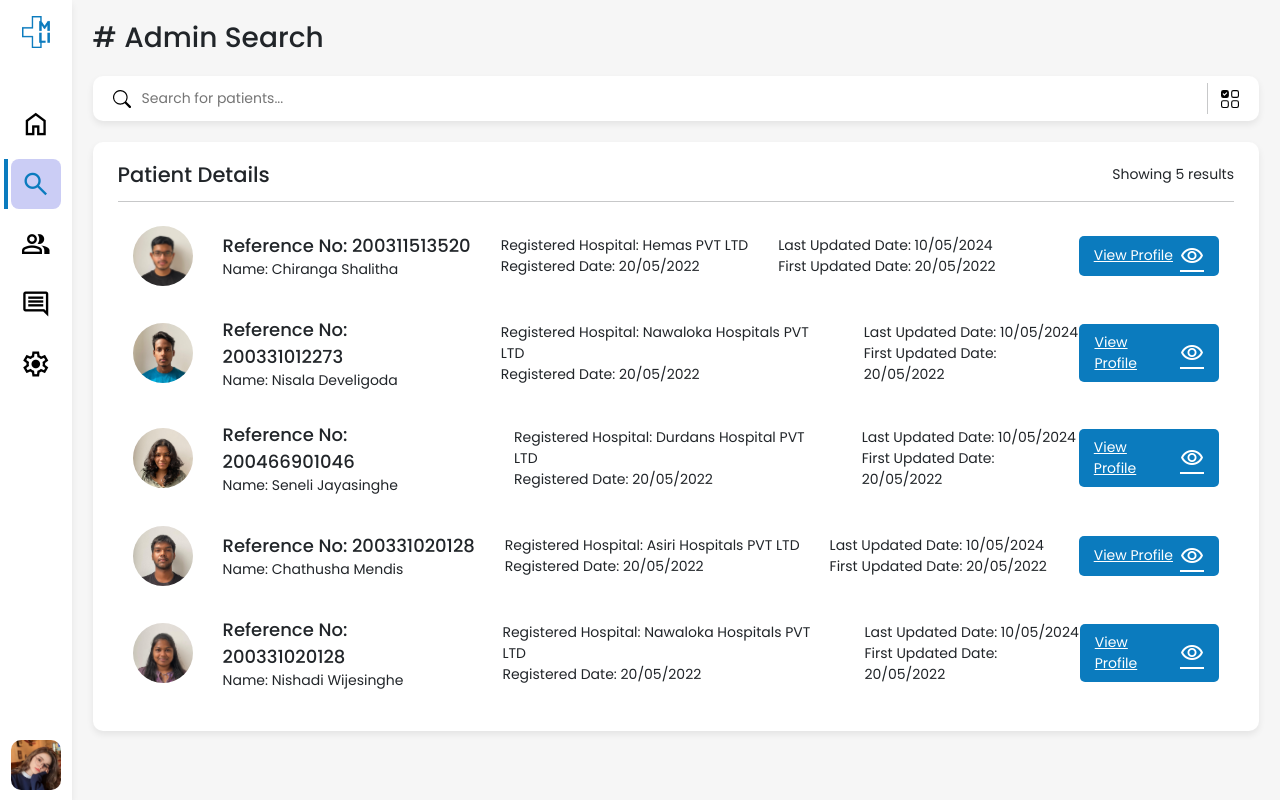
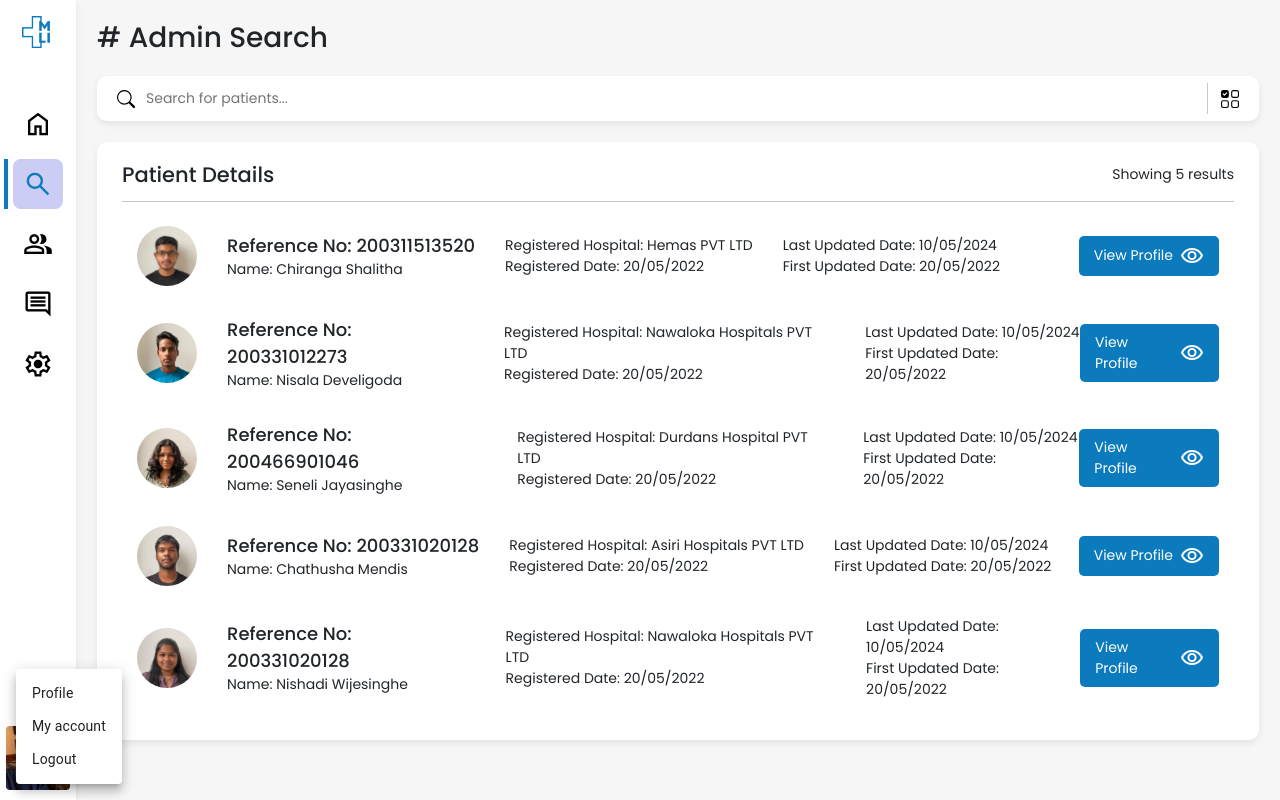
Before and after one commit to mendisofficial/MedicaLink-frontend, a React (Vite) app: page /search in a window 1280 px wide. Both pictures are taken after a click on the button 35 px from the left and 765 px from the top of the page. Built offline with nearby package versions, Linux system fonts and the light colour scheme.

Commit message:
Configured the admin and patient route access control

```diff
--- a/src/App.css
+++ b/src/App.css
@@ -2,10 +2,6 @@
   background-color: #fff;
   box-shadow: 0 0.25rem 0.50rem rgba(0, 0, 0, 0.075);
   /* box-shadow: 0 0.5rem 1rem rgba(0, 0, 0, 0.15); */
-}
-
-a {
-  text-decoration: none;
 }
 
 /* ==== Main Container Start ==== */
--- a/src/App.tsx
+++ b/src/App.tsx
@@ -15,7 +15,7 @@ import { UseUser } from './components/auth/UserContext.tsx'
 import UserLogIn from './components/login/UserLogIn.tsx'
 
 function App() {
-  const { user, setUser } = UseUser();
+  const { user } = UseUser();
 
   // Route definition
   const router = createBrowserRouter([
@@ -25,19 +25,43 @@ function App() {
       children: [
         {
           path: '/',
-          element: user?.role == 'admin' ? <AdminDashboard /> : <Navigate to={`/patient/${user?.userId}/overview`} />
+          element: user?.role == 'admin' ? <AdminDashboard /> : <ProfileOverview />,
+          children: user?.role == 'user' ? [
+            {
+              index: true,
+              element: <VaccinationDetails />
+            },
+            {
+              path: 'records',
+              element: <MedicalRecords />
+            }
+          ] : []
         },
         {
           path: '/search',
-          element: <AdminSearchPanel />
+          element: user?.role == 'admin' ? <AdminSearchPanel /> : <ProfileReports />,
+          children: user?.role == 'user' ? [
+            {
+              index: true,
+              element: <VaccinationTable />
+            },
+            {
+              path: 'medicals',
+              element: <MedicalRecordsTable />
+            }
+          ] : []
         },
         {
           path: '/patient',
-          element: <AdminPatientPanel />,
+          element: user?.role == 'admin' ? <AdminPatientPanel /> : <NotFound />
+        },
+        {
+          path: '/smarthealth',
+          element: user?.role == 'user' ? <WorkingOnIt /> : <NotFound />
         },
         {
           path: '/patient/add',
-          element: <PatientRegistrationForm />
+          element: user?.role == 'admin' ? <PatientRegistrationForm /> : <NotFound />
         },
         {
           path: '/comments',
@@ -49,7 +73,7 @@ function App() {
         },
         {
           path: '/patient/:patientId',
-          element: <Profile />,
+          element: user?.role == 'admin' ? <Profile /> : <Navigate to="/notfound"/>,
           children: [
             {
               path: 'overview',
@@ -66,7 +90,7 @@ function App() {
               ]
             },
             {
-              path: '/patient/:patientId/reports',
+              path: 'reports',
               element: <ProfileReports />,
               children: [
                 {
--- a/src/components/auth/UserContext.tsx
+++ b/src/components/auth/UserContext.tsx
@@ -18,7 +18,8 @@ interface UserProviderProps{
 const UserContext = createContext<UserContextType | undefined>(undefined);
 
 export const UserProvider = ({children}: UserProviderProps) => {
-    const [user, setUser] = useState<User | null>({userName : '', userId:1, role:'admin'}); // Pass this {userName : '', userId:1, role:''}
+    const tempUser = {userName : '', userId:1, role:'admin'}; // This is just for testing untill the backend is ready
+    const [user, setUser] = useState<User | null>(tempUser);
 
     return (
         <UserContext.Provider value={{user,setUser}}>
--- a/src/components/patient/profile/ProfileReports.tsx
+++ b/src/components/patient/profile/ProfileReports.tsx
@@ -5,6 +5,7 @@ import { usePopup } from '../../popup/Popup';
 import { VaccinationEditForm, VaccinationForm } from './VaccinationForm';
 import './ProfileReports.css';
 import { RecordForm, RecordEditForm } from './RecordForm';
+import { UseUser } from '../../auth/UserContext';
 
 interface Vaccination {
     id: number;
@@ -24,6 +25,7 @@ interface MedicalRecord {
 
 export function MedicalRecordsTable() {
     const { openPopup } = usePopup();
+    const { user } = UseUser();
 
     const medicalRecords : MedicalRecord[] = [
         {id: 1, type:'Diagnosis', location: 'Heymas Hospitals', date:'10/06/2024'},
@@ -42,6 +44,8 @@ export function MedicalRecordsTable() {
                 <h5 className="mb-0">Medical Reports</h5>
                 <div className="ms-auto d-flex align-items-center">
                     <span className="me-2 me-md-3 text-nowrap">Showing <span className="result-count">10</span> results</span>
+                    {
+                        user?.role == 'admin' ? (
                             <button className="add-btn" onClick={() => {
                                 openPopup(<RecordEditForm/>);
                             }}>
@@ -50,6 +54,8 @@ export function MedicalRecordsTable() {
                                     note_add
                                 </span>
                             </button>
+                        ) : null
+                    }
                 </div>
             </div>
 
@@ -114,6 +120,7 @@ export function MedicalRecordsTable() {
 
 export function VaccinationTable() {
     const { openPopup } = usePopup();
+    const { user } = UseUser();
 
     const vaccinations: Vaccination[] = [
         { id: 1, type: 'BCG', brand: 'TheraCys® BCG', location: 'Heymas Hospitals', date: '12/06/2003', dose: '10 Liters' },
@@ -133,6 +140,8 @@ export function VaccinationTable() {
                 <h5 className="mb-0">Vaccination Details</h5>
                 <div className="ms-auto d-flex align-items-center">
                     <span className="me-2 me-md-3 text-nowrap">Showing <span className="result-count">10</span> results</span>
+                    {
+                        user?.role == 'admin' ? (
                             <button className="add-btn" onClick={() => {
                                 openPopup(<VaccinationEditForm/>);
                             }}>
@@ -141,6 +150,8 @@ export function VaccinationTable() {
                                     note_add
                                 </span>
                             </button>
+                        ) : null
+                    }
                 </div>
             </div>
 
@@ -209,7 +220,7 @@ export function VaccinationTable() {
 }
 
 function ProfileReports() {
-    const { patientId } = useParams(); //Use this for all the backend requests
+    //const { patientId } = useParams(); //Use this for all the backend requests
 
     return (
         <>
--- a/src/components/popup/Popup.tsx
+++ b/src/components/popup/Popup.tsx
@@ -73,7 +73,12 @@ function Popup(){
                 transformOrigin:'bottom'
             }}
             initial={{ scaleY: 0 }}
-            animate={popupControls}>
+            animate={popupControls}
+            transition={{
+                ease: "easeOut",
+                type: "linear",
+                stiffness: 50,
+              }}>
 
                 <button className="close-btn" id="pop-up-close" onClick={handleClosePopup}>
                     <span className="material-symbols-outlined">
--- a/src/components/sidebar/Sidebar.tsx
+++ b/src/components/sidebar/Sidebar.tsx
@@ -1,8 +1,9 @@
-import SidebarLink from './SidebarLink';
+import SidebarLink, { SidebarAvatar } from './SidebarLink';
 import favicon from '../../assets/img/favicon.png';
 import avatar from '../../assets/img/profie/profile-image.jpg';
 import './Sidebar.css';
 import { forwardRef, useImperativeHandle, useRef } from 'react';
+import { UseUser } from '../auth/UserContext';
 
 export interface SidbarProps {}
 
@@ -13,6 +14,7 @@ export interface SidebarHandle {
 const Sidebar = forwardRef<SidebarHandle ,SidbarProps>((props, ref) => {
 
     const sidebarRef = useRef<HTMLDivElement | null>(null);
+    const { user } = UseUser();
 
     useImperativeHandle(ref, () => {
 
@@ -42,7 +44,7 @@ const Sidebar = forwardRef<SidebarHandle ,SidbarProps>((props, ref) => {
     const sideBarData = [
         { id: 1, link: '/', order: 3, icon: 'home' },
         { id: 2, link: '/search', order: 1, icon: 'search'},
-        { id: 3, link: '/patient', order: 2, icon: 'group'},
+        { id: 3, link: user?.role == 'admin'? '/patient' : '/smarthealth', order: 2, icon: user?.role == 'admin'? 'group' : 'biotech'},
         { id: 4, link: '/comments', order: 4, icon: 'comment'},
         { id: 5, link: '/settings', order: 5, icon: 'settings'}
     ];
@@ -70,9 +72,7 @@ const Sidebar = forwardRef<SidebarHandle ,SidbarProps>((props, ref) => {
 
                     </ul>
                     <div className="account-info mt-md-auto d-none d-md-flex">
-                        <button className="account-info-picture">
-                            <img src={avatar} alt="Account" />
-                        </button>
+                        <SidebarAvatar/>
                     </div>
                 </div>
             </div>
--- a/src/components/sidebar/SidebarLink.tsx
+++ b/src/components/sidebar/SidebarLink.tsx
@@ -1,13 +1,64 @@
 import { NavLink } from 'react-router-dom';
-
-interface SidebarButtonProps{
-    isActive? : boolean,
-    order : Number,
-    link : string,
-    icon : string
+import Menu from '@mui/material/Menu';
+import MenuItem from '@mui/material/MenuItem';
+import avatar from '../../assets/img/profie/profile-image.jpg';
+import Tooltip from '@mui/material/Tooltip';
+import React from 'react';
+import { Button } from '@mui/material';
+interface SidebarButtonProps {
+    isActive?: boolean,
+    order: Number,
+    link: string,
+    icon: string
 }
 
-function SidebarLink({icon, link, order } : SidebarButtonProps){
+export function SidebarAvatar() {
+    const [anchorEl, setAnchorEl] = React.useState<null | HTMLElement>(null);
+    const open = Boolean(anchorEl);
+    const handleClick = (event: React.MouseEvent<HTMLElement>) => {
+        setAnchorEl(event.currentTarget);
+    };
+    const handleClose = () => {
+        setAnchorEl(null);
+    };
+    return (
+        <React.Fragment>
+            <Button className="account-info-picture"
+                id="demo-positioned-button"
+                aria-controls={open ? 'demo-positioned-menu' : undefined}
+                aria-haspopup="true"
+                aria-expanded={open ? 'true' : undefined}
+                onClick={handleClick}
+                sx={{
+                    padding:0
+                }}
+            >
+                <img src={avatar} alt="Account" />
+            </Button>
+            <Menu
+                id="demo-positioned-menu"
+                aria-labelledby="demo-positioned-button"
+                anchorEl={anchorEl}
+                open={open}
+                onClose={handleClose}
+                anchorOrigin={{
+                    vertical: 'top',
+                    horizontal: 'left',
+                }}
+                transformOrigin={{
+                    vertical: 'top',
+                    horizontal: 'left',
+                }}
+            >
+                <MenuItem onClick={handleClose}>Profile</MenuItem>
+                <MenuItem onClick={handleClose}>My account</MenuItem>
+                <MenuItem onClick={handleClose}>Logout</MenuItem>
+            </Menu>
+        </React.Fragment>
+    );
+}
+
+function SidebarLink({ icon, link, order }: SidebarButtonProps) {
 
     return (
         <li className={`sidebar-list-item order-${order}`}>
--- a/src/index.css
+++ b/src/index.css
@@ -20,3 +20,7 @@
   font-family: var(--font-secondary);
   font-size: var(--font-normal);
 }
+
+a {
+  text-decoration: none;
+}
```
Lines whose indentation alone changed are shown as unchanged.
